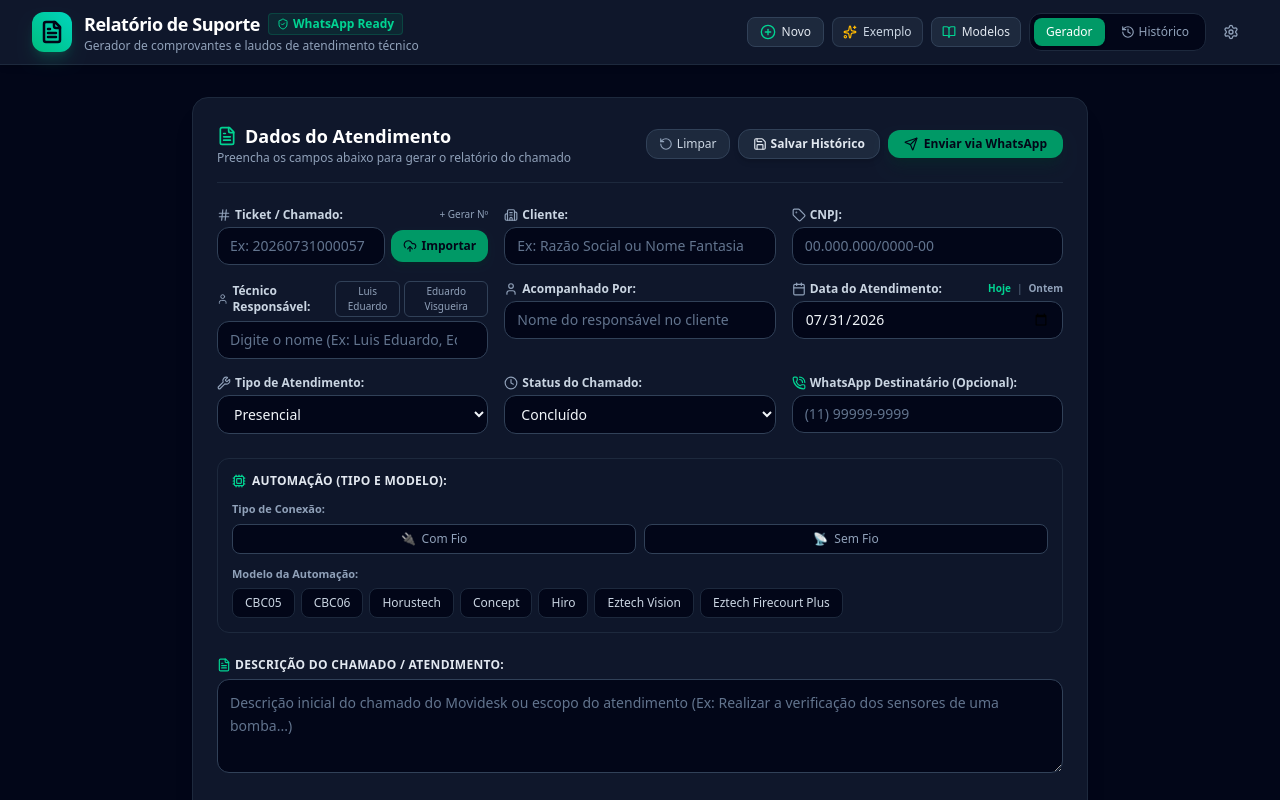
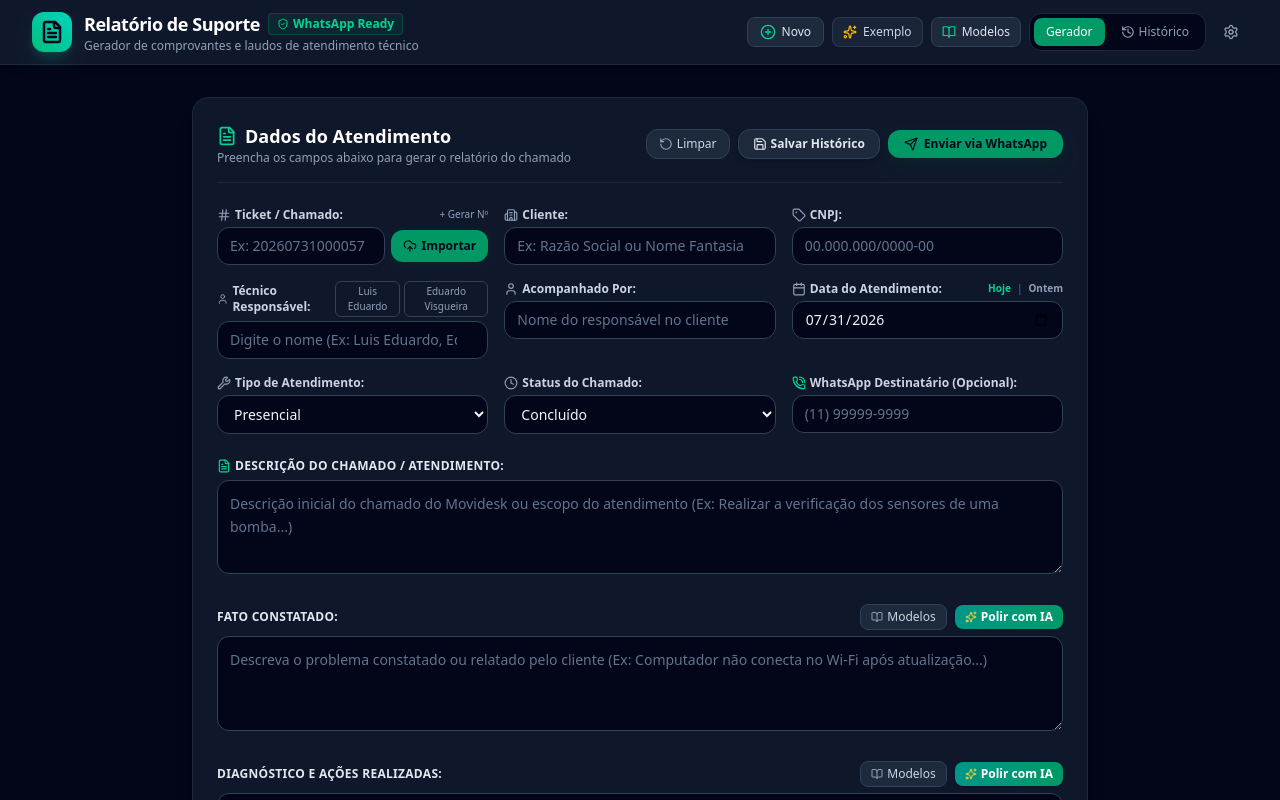
Before and after one commit to eduardoacsinformatica-code/AtendimentoACS, a React (Vite) app: page / in a window 1280 px wide. Shown: the top 800 px of the page. Built offline with nearby package versions, Linux system fonts and the light colour scheme.

Commit message:
refactor: remove automation fields from reports
Removes unused automation-related fields and logic from the report forms, types, and preview to streamline the interface.

```diff
--- a/src/App.tsx
+++ b/src/App.tsx
@@ -68,8 +68,6 @@ export default function App() {
     data: getTodayInputDate(),
     status: 'CONCLUIDO',
     tipoAtendimento: 'PRESENCIAL',
-    tipoAutomacao: '',
-    modeloAutomacao: '',
     descricaoChamado: '',
     fato: '',
     diagnostico: '',
--- a/src/components/MovideskImportModal.tsx
+++ b/src/components/MovideskImportModal.tsx
@@ -206,7 +206,7 @@ export const MovideskImportModal: React.FC<MovideskImportModalProps> = ({
         tecnico: '', // Deixa em branco para o usuário preencher
         acompanhado: data.acompanhado || '',
         descricaoChamado: data.descricaoChamado || '',
-        fato: '', // Força vazio para preenchimento manual pelo técnico
+        fato: data.fato || '',
         status: data.status || 'EM_ANDAMENTO',
         data: data.data || '',
       });
--- a/src/components/ReportForm.tsx
+++ b/src/components/ReportForm.tsx
@@ -31,8 +31,7 @@ import {
   UploadCloud,
   Send,
   MessageSquare,
-  Lock,
-  Cpu
+  Lock
 } from 'lucide-react';
 
 interface ReportFormProps {
@@ -291,7 +290,7 @@ export const ReportForm: React.FC<ReportFormProps> = ({
         tecnico: '', // Deixa em branco para o usuário preencher
         acompanhado: data.acompanhado || prev.acompanhado,
         descricaoChamado: data.descricaoChamado || prev.descricaoChamado,
-        fato: '', // Fato é sempre mantido em branco para preenchimento manual pelo técnico
+        fato: data.fato !== undefined ? data.fato : '',
         status: (data.status as ReportStatus) || prev.status,
         data: data.data || prev.data,
       }));
@@ -322,7 +321,7 @@ export const ReportForm: React.FC<ReportFormProps> = ({
       tecnico: '', // Deixa em branco para o usuário preencher
       acompanhado: ticketData.acompanhado || prev.acompanhado,
       descricaoChamado: ticketData.descricaoChamado || prev.descricaoChamado,
-      fato: '', // Fato é sempre mantido em branco para preenchimento manual pelo técnico
+      fato: ticketData.fato !== undefined ? ticketData.fato : '',
       status: (ticketData.status as ReportStatus) || prev.status,
       data: ticketData.data || prev.data,
     }));
@@ -787,93 +786,6 @@ export const ReportForm: React.FC<ReportFormProps> = ({
         </div>
       )}
 
-      {/* Tipo e Modelo da Automação */}
-      <div className="bg-slate-900/90 border border-slate-800 rounded-xl p-3.5 space-y-3">
-        <div className="flex items-center justify-between">
-          <label className="text-xs font-bold text-slate-200 uppercase tracking-wide flex items-center">
-            <Cpu className="w-3.5 h-3.5 mr-1.5 text-emerald-400" />
-            Automação (Tipo e Modelo):
-          </label>
-          {(formData.tipoAutomacao || formData.modeloAutomacao) && (
-            <button
-              type="button"
-              onClick={() => {
-                handleChange('tipoAutomacao', '');
-                handleChange('modeloAutomacao', '');
-              }}
-              className="text-[10px] text-slate-400 hover:text-slate-200 underline transition-colors"
-            >
-              Limpar Seleção
-            </button>
-          )}
-        </div>
-
-        {/* Tipo de Automação (Com Fio / Sem Fio) */}
-        <div>
-          <span className="block text-[11px] font-semibold text-slate-400 mb-1.5">
-            Tipo de Conexão:
-          </span>
-          <div className="flex items-center space-x-2">
-            {['Com Fio', 'Sem Fio'].map((tipo) => {
-              const isSelected = formData.tipoAutomacao === tipo;
-              return (
-                <button
-                  key={tipo}
-                  type="button"
-                  onClick={() =>
-                    handleChange('tipoAutomacao', isSelected ? '' : tipo)
-                  }
-                  className={`flex-1 py-1.5 px-3 rounded-lg text-xs font-medium border transition-all flex items-center justify-center space-x-1.5 ${
-                    isSelected
-                      ? 'bg-emerald-950/80 border-emerald-500 text-emerald-300 font-semibold shadow-sm'
-                      : 'bg-slate-950 border-slate-700 text-slate-400 hover:text-slate-200 hover:border-slate-600'
-                  }`}
-                >
-                  <span>{tipo === 'Com Fio' ? '🔌' : '📡'}</span>
-                  <span>{tipo}</span>
-                </button>
-              );
-            })}
-          </div>
-        </div>
-
-        {/* Botões dos Modelos de Automação */}
-        <div>
-          <span className="block text-[11px] font-semibold text-slate-400 mb-1.5">
-            Modelo da Automação:
-          </span>
-          <div className="flex flex-wrap gap-1.5">
-            {[
-              'CBC05',
-              'CBC06',
-              'Horustech',
-              'Concept',
-              'Hiro',
-              'Eztech Vision',
-              'Eztech Firecourt Plus',
-            ].map((model) => {
-              const isSelected = formData.modeloAutomacao === model;
-              return (
-                <button
-                  key={model}
-                  type="button"
-                  onClick={() =>
-                    handleChange('modeloAutomacao', isSelected ? '' : model)
-                  }
-                  className={`text-xs px-3 py-1.5 rounded-lg border font-medium transition-all ${
-                    isSelected
-                      ? 'bg-emerald-950/90 border-emerald-500 text-emerald-300 font-semibold shadow-sm'
-                      : 'bg-slate-950 border-slate-800 text-slate-300 hover:text-slate-100 hover:border-slate-700'
-                  }`}
-                >
-                  {model}
-                </button>
-              );
-            })}
-          </div>
-        </div>
-      </div>
-
       {/* Textarea 0: DESCRIÇÃO DO CHAMADO / ATENDIMENTO */}
       <div className="space-y-1.5">
         <div className="flex items-center justify-between">
--- a/src/components/ReportPreview.tsx
+++ b/src/components/ReportPreview.tsx
@@ -190,16 +190,6 @@ export const ReportPreview: React.FC<ReportPreviewProps> = ({
                 <span className="text-[10px] uppercase font-bold text-slate-500 block">Modalidade</span>
                 <span className="text-slate-800">{tipoLabel}</span>
               </div>
-              {(formData.tipoAutomacao || formData.modeloAutomacao) && (
-                <div>
-                  <span className="text-[10px] uppercase font-bold text-slate-500 block">Automação</span>
-                  <span className="font-semibold text-slate-900">
-                    {formData.tipoAutomacao ? `${formData.tipoAutomacao}` : ''}
-                    {formData.tipoAutomacao && formData.modeloAutomacao ? ' - ' : ''}
-                    {formData.modeloAutomacao ? `${formData.modeloAutomacao}` : ''}
-                  </span>
-                </div>
-              )}
               <div>
                 <span className="text-[10px] uppercase font-bold text-slate-500 block">Status</span>
                 <span className="font-bold text-slate-900 flex items-center">
--- a/src/types.ts
+++ b/src/types.ts
@@ -20,8 +20,6 @@ export interface ReportData {
   data: string; // YYYY-MM-DD
   status: ReportStatus;
   tipoAtendimento: ServiceType;
-  tipoAutomacao?: string; // 'Com Fio' | 'Sem Fio'
-  modeloAutomacao?: string; // 'CBC05' | 'CBC06' | 'Horustech' | 'Concept' | 'Hiro' | 'Eztech Vision' | 'Eztech Firecourt Plus' | etc.
   descricaoChamado?: string;
   fato: string;
   diagnostico: string;
--- a/src/utils/formatters.ts
+++ b/src/utils/formatters.ts
@@ -99,10 +99,6 @@ export function buildWhatsAppMessage(data: ReportData, settings?: TechSettings):
   if (data.acompanhado) msg += `👥 *Acompanhado por:* ${data.acompanhado}\n`;
   msg += `📅 *Data do Atendimento:* ${dataFormatada}\n`;
   msg += `📍 *Modalidade:* ${tipoLabel}\n`;
-  if (data.tipoAutomacao || data.modeloAutomacao) {
-    const automacaoStr = [data.tipoAutomacao, data.modeloAutomacao].filter(Boolean).join(' - ');
-    msg += `🤖 *Automação:* ${automacaoStr}\n`;
-  }
   msg += `${statusInfo.icon} *Status:* ${statusInfo.label}\n\n`;
 
   if (data.descricaoChamado) {
```
